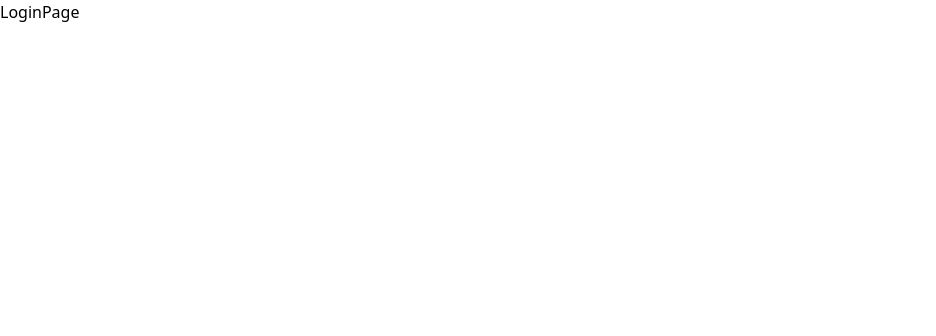
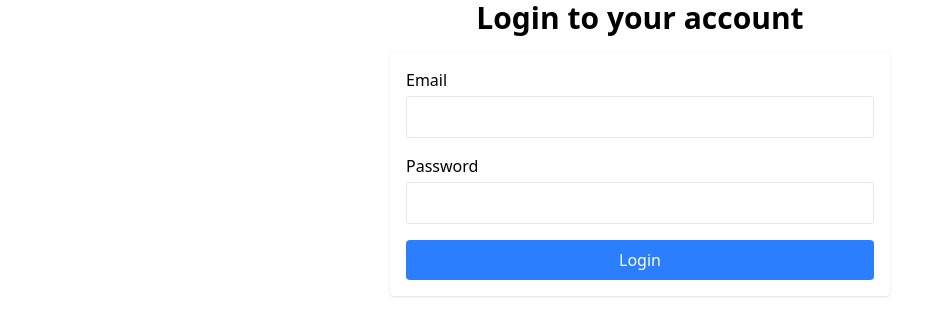
Before and after one commit to mukulTriesCode/Real-time-notes, a Next.js app: page /login in a window 1280 px wide. Shown: the top 336 px of the page, without its empty margins (0-936 px from the left). Built offline with nearby package versions, Linux system fonts and the light colour scheme; no server answers.

Commit message:
Implement LoginPage with LoginForm component for user authentication

```diff
--- a/src/app/(auth)/login/page.tsx
+++ b/src/app/(auth)/login/page.tsx
@@ -1,7 +1,15 @@
+import Container from "@/components/common/Container";
+import Heading from "@/components/common/Heading";
+import LoginForm from "@/components/LoginForm";
 import React from "react";
 
 const LoginPage: React.FC = () => {
-  return <div>LoginPage</div>;
+  return (
+    <Container className="min-h-screen">
+      <Heading className="text-center">Login to your account</Heading>
+      <LoginForm />
+    </Container>
+  );
 };
 
 export default LoginPage;
--- /dev/null
+++ b/src/components/LoginForm.tsx
@@ -0,0 +1,52 @@
+"use client";
+
+import React, { useState } from "react";
+import Button from "./common/Button";
+import Input from "./common/Input";
+import Form from "./common/Form";
+import { supabase } from "@/lib/supabase/client";
+
+const LoginForm: React.FC = () => {
+  const [userData, setUserData] = useState({
+    email: "",
+    password: "",
+  });
+
+  const handleSubmit = async (e: React.FormEvent<HTMLFormElement>) => {
+    e.preventDefault();
+    const { error } = await supabase.auth.signInWithPassword({
+      email: userData.email,
+      password: userData.password,
+    });
+    console.log(error);
+  };
+
+  return (
+    <Form
+      onSubmit={handleSubmit}
+      className="max-w-[500px] mx-auto card flex flex-col gap-4"
+    >
+      <Input
+        id="email"
+        type="email"
+        label="Email"
+        value={userData.email}
+        onChange={(e) => setUserData({ ...userData, email: e.target.value })}
+        required
+      />
+      <Input
+        id="password"
+        type="password"
+        label="Password"
+        value={userData.password}
+        onChange={(e) => setUserData({ ...userData, password: e.target.value })}
+        required
+      />
+      <Button type="submit" variant="primary">
+        Login
+      </Button>
+    </Form>
+  );
+};
+
+export default LoginForm;
```
